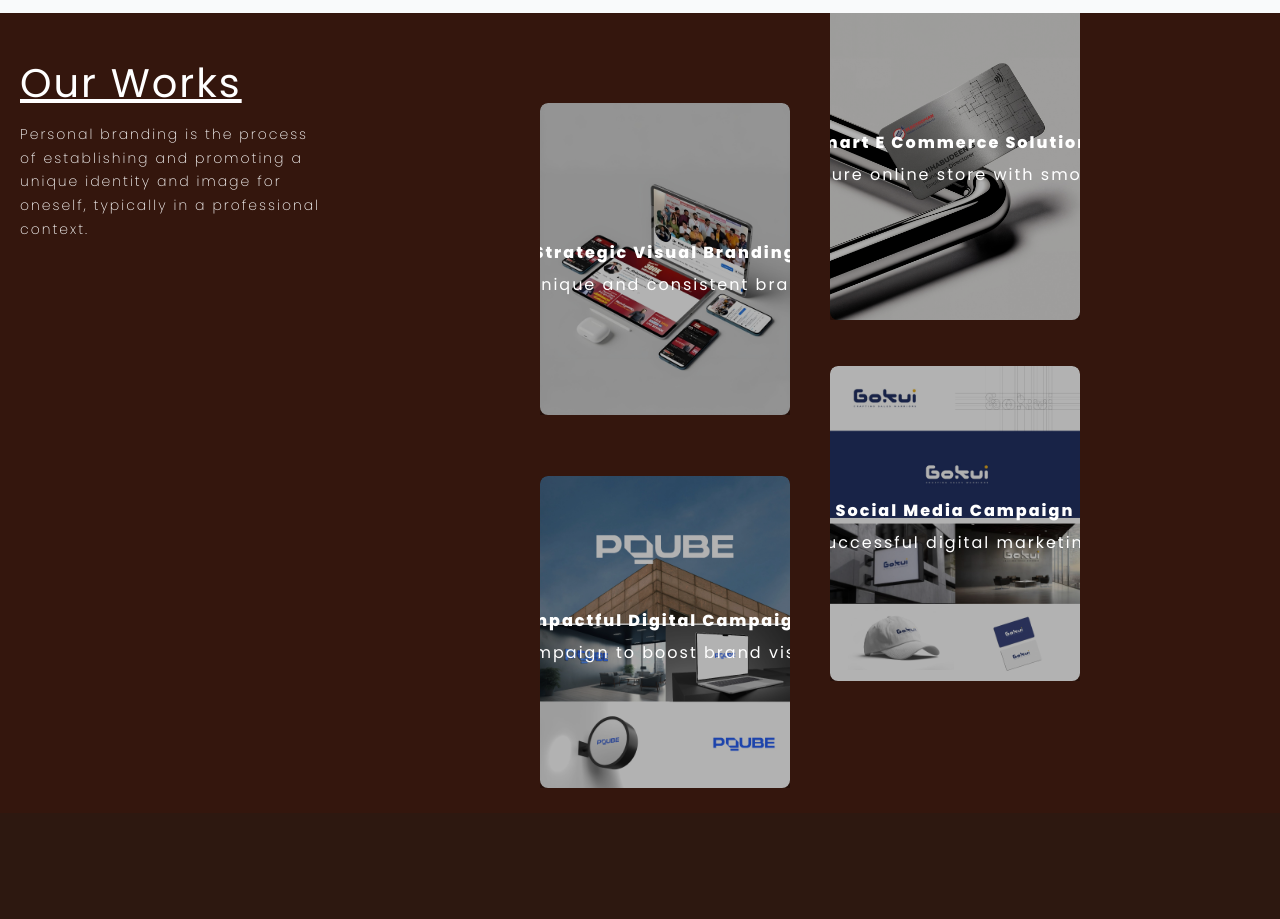
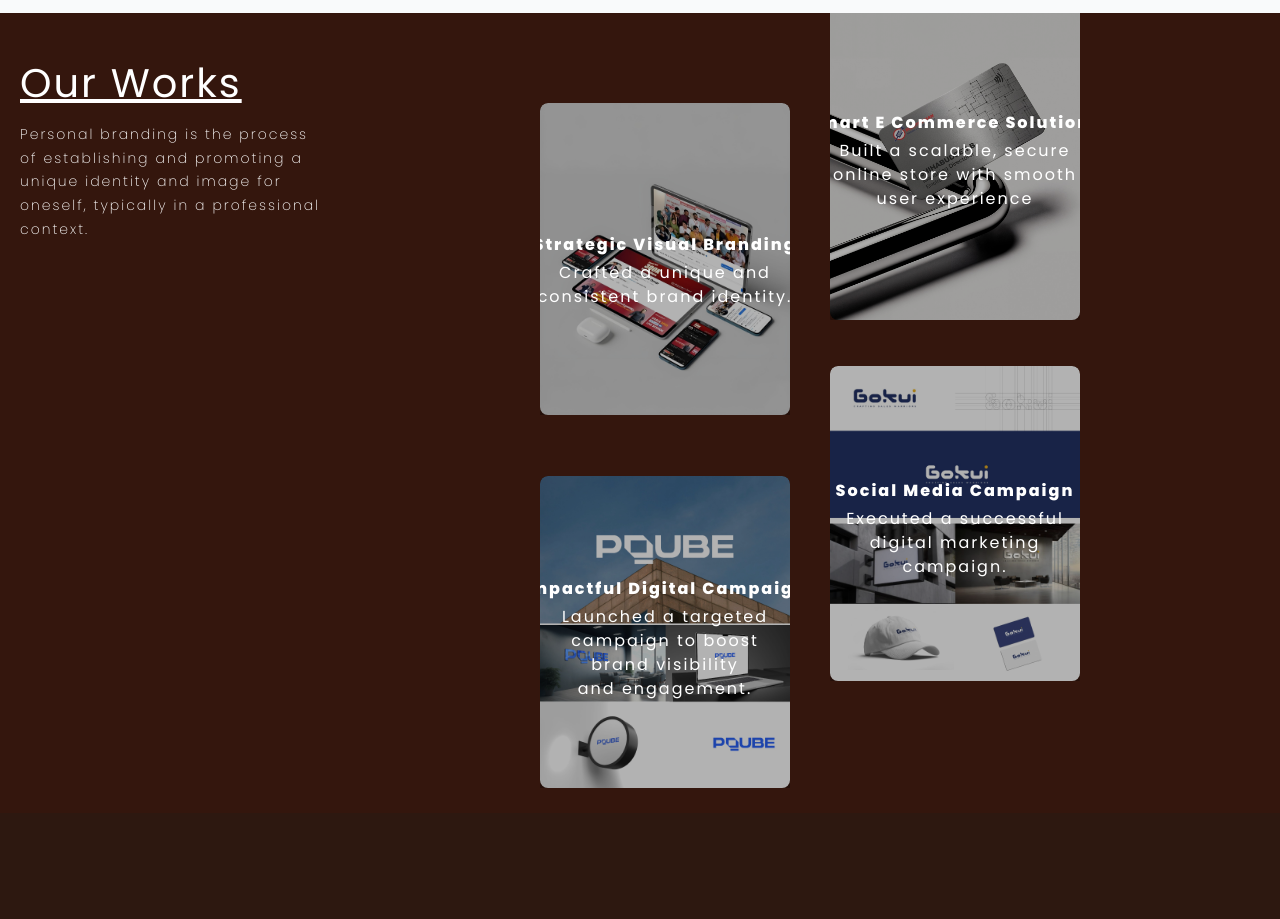
Before and after one commit to arshaqu/Brandmount_Lat, a React (Create React App) app: page / in a window 1280 px wide. Shown: the part 7080-7999 px from the top of the page. Built offline with nearby package versions, Linux system fonts and the light colour scheme.

Commit message:
footer redirect links alignment

```diff
--- a/src/Pages/Home.css
+++ b/src/Pages/Home.css
@@ -390,8 +390,7 @@
 }
 
 /* TITLE & DESCRIPTION */
-.work-title,
-.work-description {
+.work-title {
   padding: 4px 8px;
   border-radius: 4px;
   transition: all 0.3s ease;
@@ -399,6 +398,11 @@
   white-space: nowrap;
   text-overflow: ellipsis;
 }
+
+.work-description {
+
+}
+
 
 /* HOVER EFFECT — make content overflow outside */
 .work-card:hover {
@@ -414,6 +418,16 @@
 .work-card:hover .work-description {
   font-size: 15px;
   transform: scale(1.2) translateY(10px);
+    padding: 8px 12px;        /* spacing inside */
+  border-radius: 6px;       /* rounded corners */
+  background: rgba(131, 131, 131, 0.85); /* black box with slight transparency */
+  color: #fff;              /* white text */
+  display: inline-block;    /* makes it fit text content */
+  transition: all 0.3s ease;
+  z-index: 3;
+  white-space: nowrap;
+  text-overflow: ellipsis;
+  overflow: hidden;         /* ensures long text is cut off */
 }
 
 /* STAGGERED EFFECT */
@@ -834,12 +848,12 @@
             font-size: 68px;
           }
 
-          /* .footer-links-sub{
-            margin-left: 25px !important;
-          } */
+          .footer-links-sub{
+            margin-left: -23px !important;
+          }
 
           .alignment{
-            margin-left: -50px;
+            margin-left: -51px;
           }
 
           .alignment2{
```
Also changed, not shown: src/Pages/Footer.jsx (line endings or trailing spaces).
